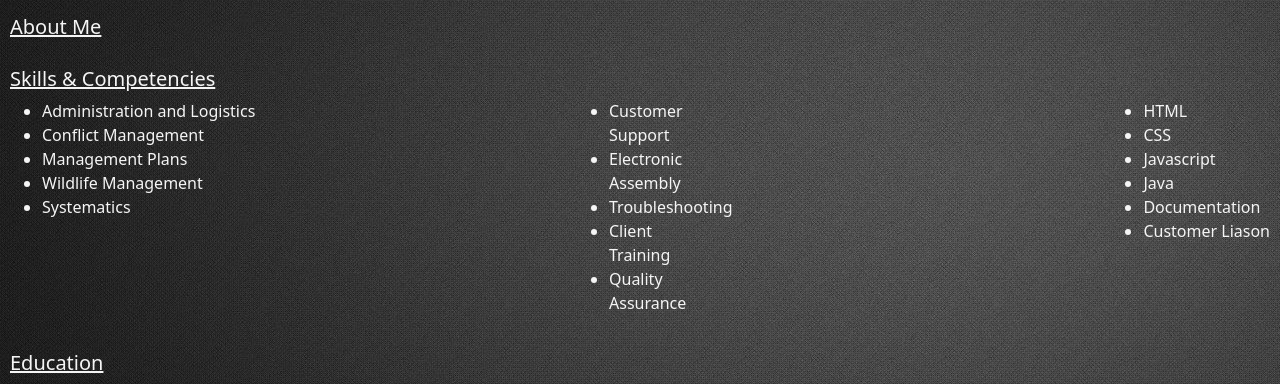
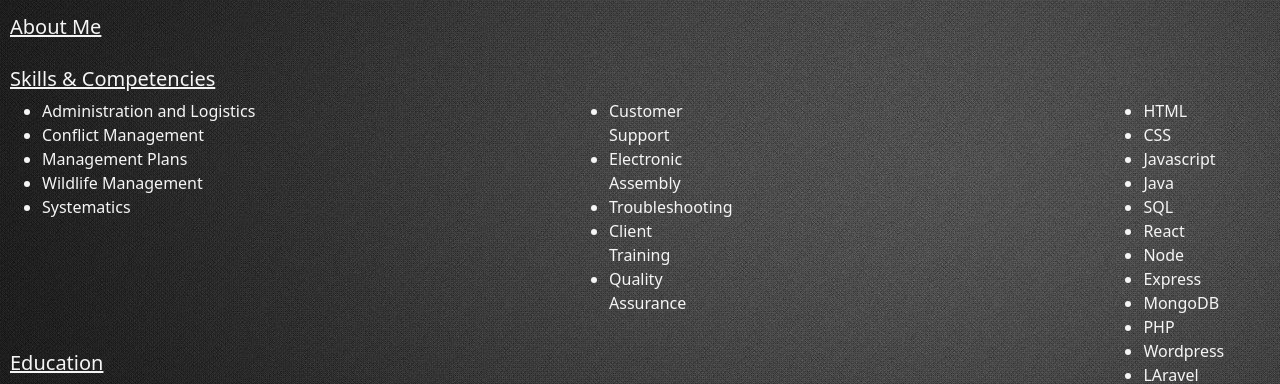
Before and after one commit to JHD-992/myCV, a plain HTML site: page index.html in a window 1280 px wide. Both pictures are taken after a click on the element "Skills & Competencies". Shown: the part 414-798 px from the top of the page. Drawn offline with nearby package versions, Linux system fonts and the light colour scheme.

Commit message:
Updated skills as learned via bootcamp

```diff
--- a/index.html
+++ b/index.html
@@ -84,6 +84,14 @@
                     <li>CSS</li>
                     <li>Javascript</li>
                     <li>Java</li>
+                    <li>SQL</li>
+                    <li>React</li>
+                    <li>Node</li>
+                    <li>Express</li>
+                    <li>MongoDB</li>
+                    <li>PHP</li>
+                    <li>Wordpress</li>
+                    <li>LAravel</li>
                     <li>Documentation</li>
                     <li>Customer Liason</li>
                 </ul>
```
